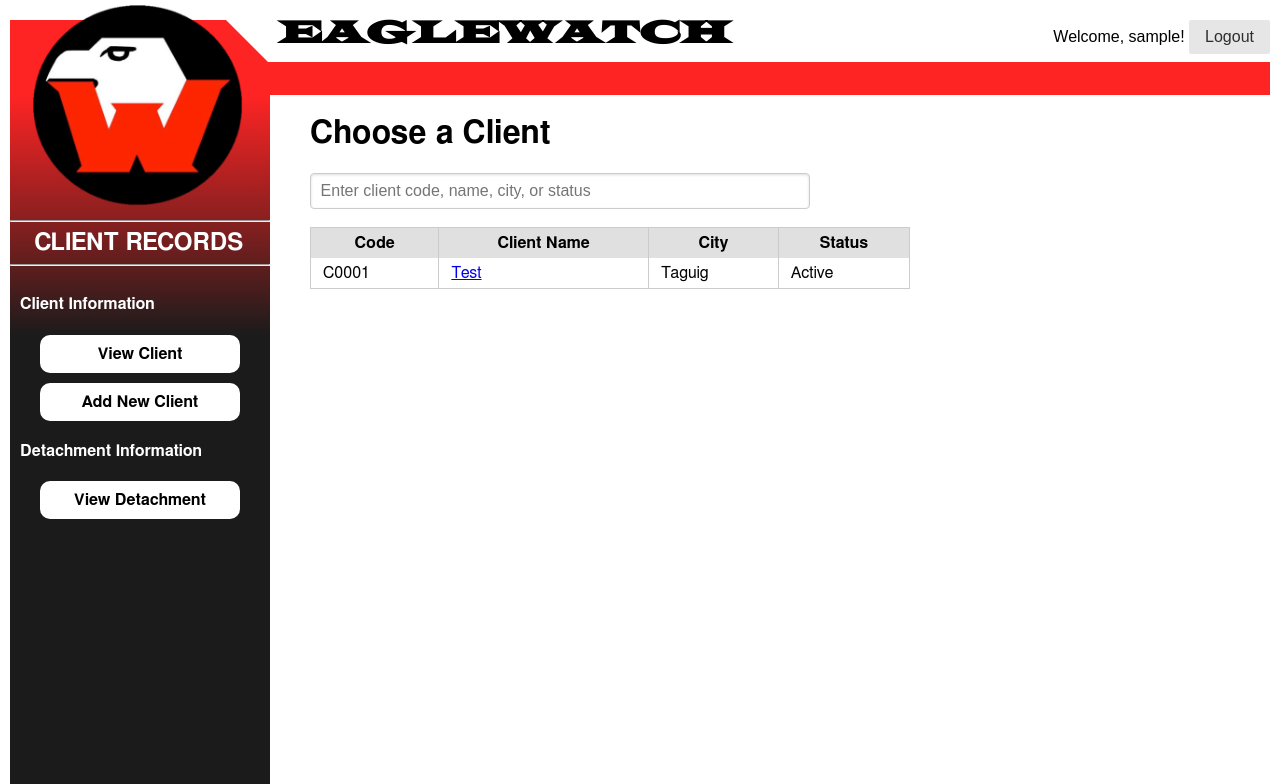
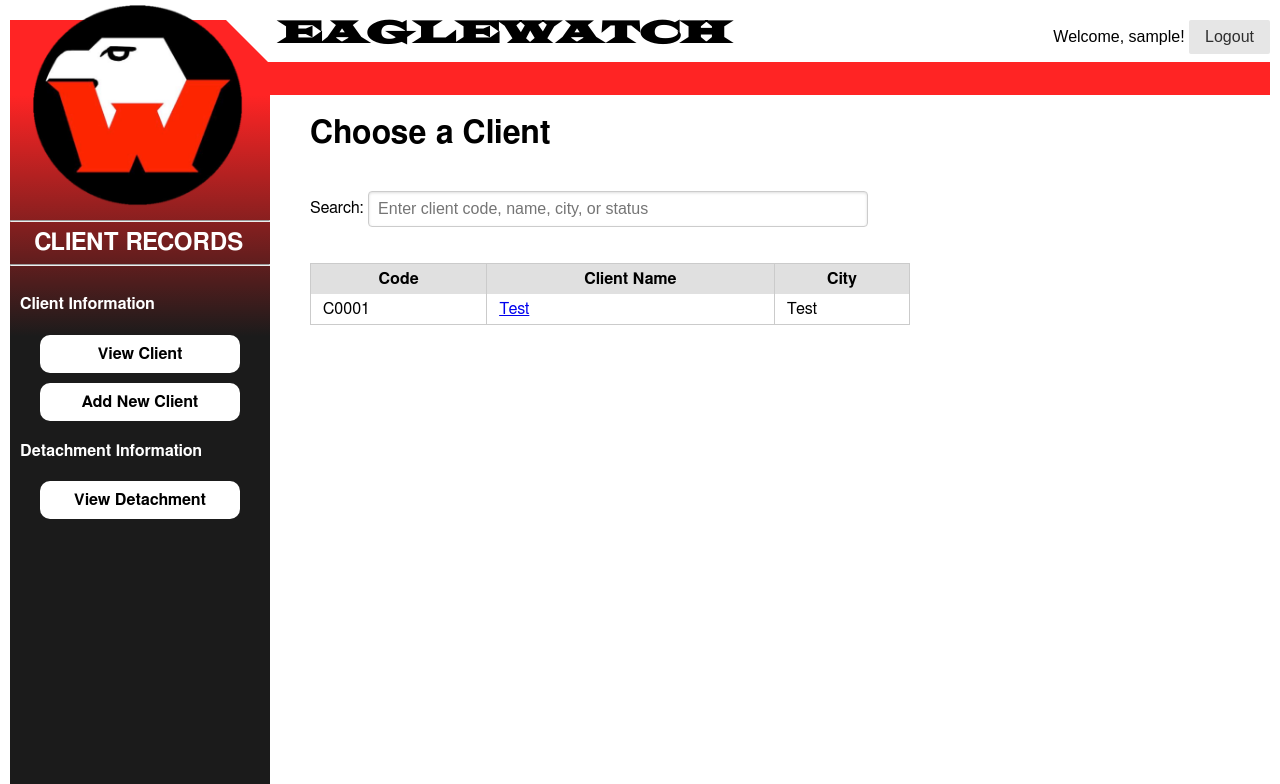
Before and after one commit to raidenphoenix011/workshop, a Flask app: page /clients in a window 1280 px wide; the page is wider, and only the part inside the window is pictured. Shown: the top 784 px of that part. Run offline with Flask 2, Linux system fonts and the light colour scheme; the visitor is signed in with stand-in values (Sample User, id 1); data comes from the database, SQL or seed files in the repository; parts of the project's set-up code (start-up, migrations or seed data) failed here and were passed over; some libraries are stand-ins or nearby versions.

Commit message:
retrieve client basic info

```diff
--- a/templates/client_search.html
+++ b/templates/client_search.html
@@ -25,14 +25,13 @@
 {% block content %}
 
 <h1>Choose a Client</h1>
-
-<!--{% for company in companies %}
-{% endfor %}-->
+<br/>
 
 <div id="clients">
   <form class='pure-form pure-form-aligned'>
-    <input type="text" class="search" placeholder="Enter client code, name, city, or status" />
+    <label>Search: </label><input type="text" class="search" placeholder="Enter client code, name, city, or status" />
   </form>
+  <br/>
   <br/>
   <table class='search-results pure-table'>
     <thead>
@@ -40,7 +39,6 @@
         <th class="sort" data-sort="code">Code</th>
         <th class="sort" data-sort="name">Client Name</th>
 	<th class="sort" data-sort="city">City</th>
-        <th class="sort" data-sort="status">Status</th>
       </tr>
     </thead>
 
@@ -50,8 +48,7 @@
         <td class="id" style="display:none;"></td>
         <td class="code">{{ Client.Code }}</td>
         <td class="name"><a href='{{ url_for('viewClient', ID=Client.ID) }}'>{{ Client.Name }}</a></td>
-	    <td class="city">Taguig</td>
-        <td class="status">Active</td>
+	<td class="city">{{ Client.City }}</td>
        </tr>
         {% endfor %}
 
@@ -62,7 +59,7 @@
 
 <script>
 var options = {
-  valueNames: [ 'id', 'code', 'name', 'city', 'status' ]
+  valueNames: [ 'id', 'code', 'name', 'city' ]
 };
 
 // Init list
@@ -71,8 +68,7 @@ var clientList = new List('clients', options);
 var idField = $('#id-field'),
     codeField = $('#code-field'),
     nameField = $('#name-field'),
-    cityField = $('#city-field'),
-    statusField = $('#status-field');
+    cityField = $('#city-field');
 
 refreshCallbacks();
 
--- a/templates/detachment.html
+++ b/templates/detachment.html
@@ -26,7 +26,7 @@
 <h1>Detachment Information</h1>
 <hr>
 
-<center><h2>Detachment Name</h2></center>
+<center><h2>{{ DE.Name }}</h2></center>
 
 <form class='pure-form pure-form-aligned'>
 
```
Also changed, not shown: templates/client.html (+13 -17 lines).
